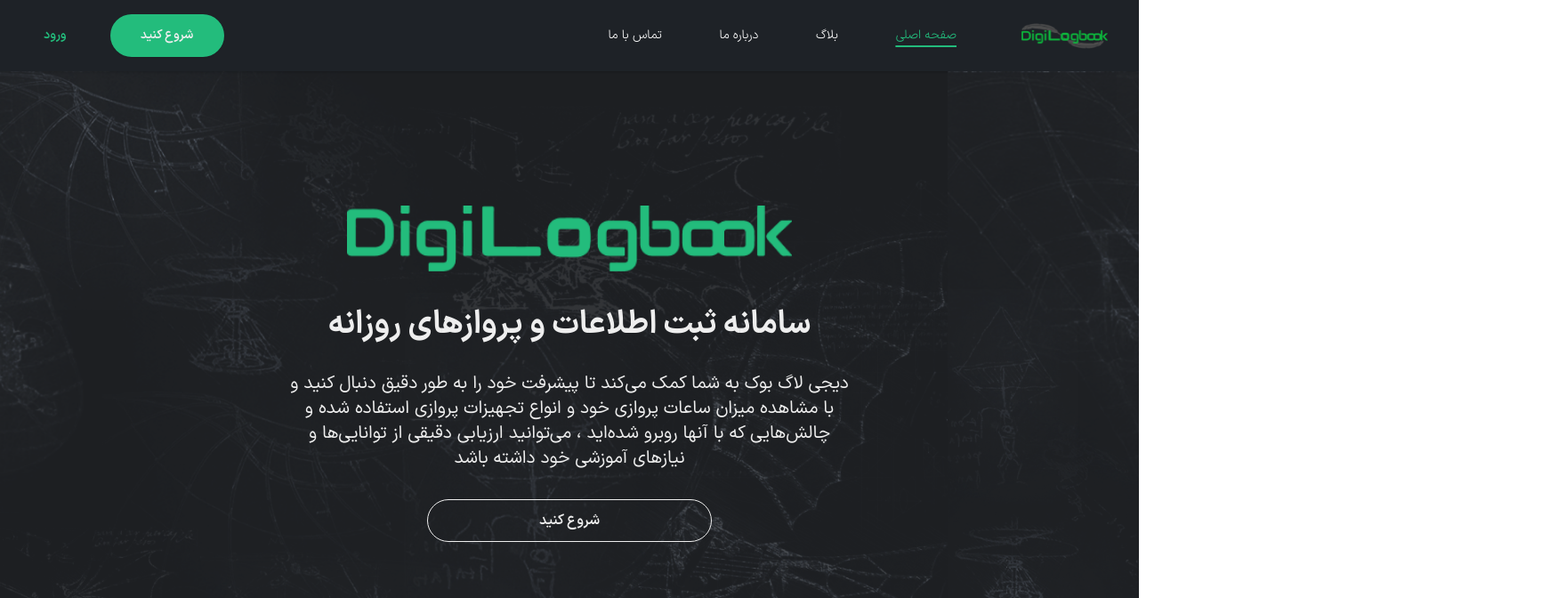
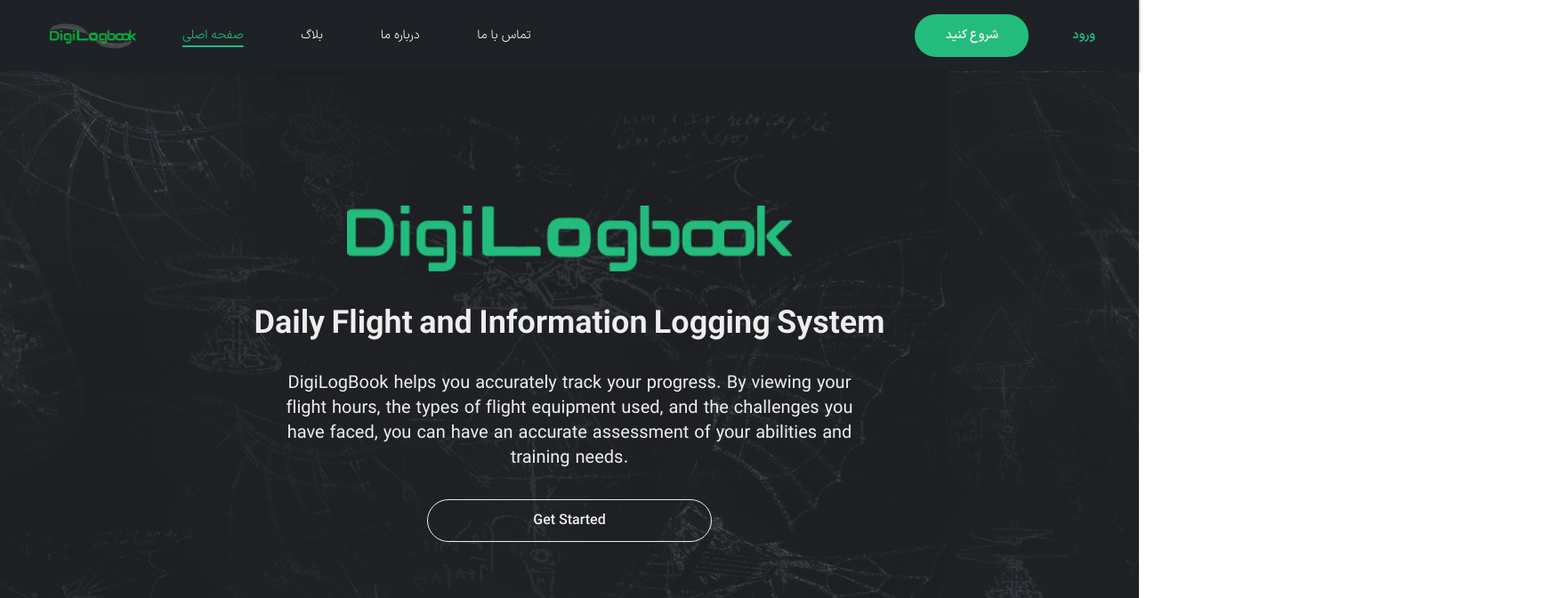
Before and after one commit to khashayarmobarez/digilogbook-landing, a Next.js app: page / in a window 1280 px wide. Shown: the top 672 px of the page at 89% size, 1760 px wide, since content can reach past the window. Built offline with nearby package versions, Linux system fonts and the light colour scheme; no server answers.

Commit message:
starting the change of language

```diff
--- a/src/app/layout.jsx
+++ b/src/app/layout.jsx
@@ -79,7 +79,7 @@
 export default function RootLayout({ children }) {
   return (
     <html lang="en"
-    dir="rtl"
+    dir="ltr"
     className={iranSans.className}
     >
       <CustomHead />
--- a/src/components/module/Landing/Introduction.jsx
+++ b/src/components/module/Landing/Introduction.jsx
@@ -44,7 +44,6 @@
         <section className='introductionContainer'>
             <div className='scrollingBackground'></div>
             <div className='z-10 w-full flex flex-col justify-center items-center -mt-20'>
-                {/* <div className="logoContainer animate__animated animate__zoomInDown animate__slow"> */}
                 <div className="logoContainer animate__animated animate__slideInUp">
                     <Image
                         src={digilogbookNoFeatherLogo}
@@ -55,17 +54,17 @@
                     />
                 </div>
                 <div className={`w-full flex flex-col items-center transition-all duration-1000  ${showSecondAnimation ? ' opacity-100' : 'opacity-0'}`}>
-                    <figcaption className='text-neutralLight font-extrabold text-xl mt-10 text-center md:text-4xl '>سامانه ثبت اطلاعات و پروازهای روزانه</figcaption>
+                    <figcaption className='text-neutralLight font-extrabold text-xl mt-10 text-center md:text-4xl '>Daily Flight and Information Logging System</figcaption>
                     <p className='text-neutralLight text-sm w-4/5 mt-4 text-center md:text-xl md:w-3/6 md:mt-8'>
-                        دیجی لاگ بوک به شما کمک می‌کند تا پیشرفت خود را به طور دقیق دنبال کنید و با مشاهده میزان ساعات پروازی خود و انواع تجهیزات پروازی استفاده شده و چالش‌هایی که با آنها روبرو شده‌اید ، می‌توانید ارزیابی دقیقی از توانایی‌ها و نیازهای آموزشی خود داشته باشد
+                        DigiLogBook helps you accurately track your progress. By viewing your flight hours, the types of flight equipment used, and the challenges you have faced, you can have an accurate assessment of your abilities and training needs.
                     </p>
                     <button className="btn btn-outline btn-accentNormal text-neutralLight w-5/6 rounded-3xl mt-8 text-base md:w-1/4 hover:bg-accentNormal">
                         <Link href={'https://webapp.digilogbook.app/signUp'} passHref target="_blank" className='w-full h-full flex justify-center items-center'>
                         {
                             isUserLoggedIn === 'true' ?
-                            'وارد شوید'
+                            'Log In'
                             :
-                            'شروع کنید'
+                            'Get Started'
                         }
                         </Link>
                     </button>
```
